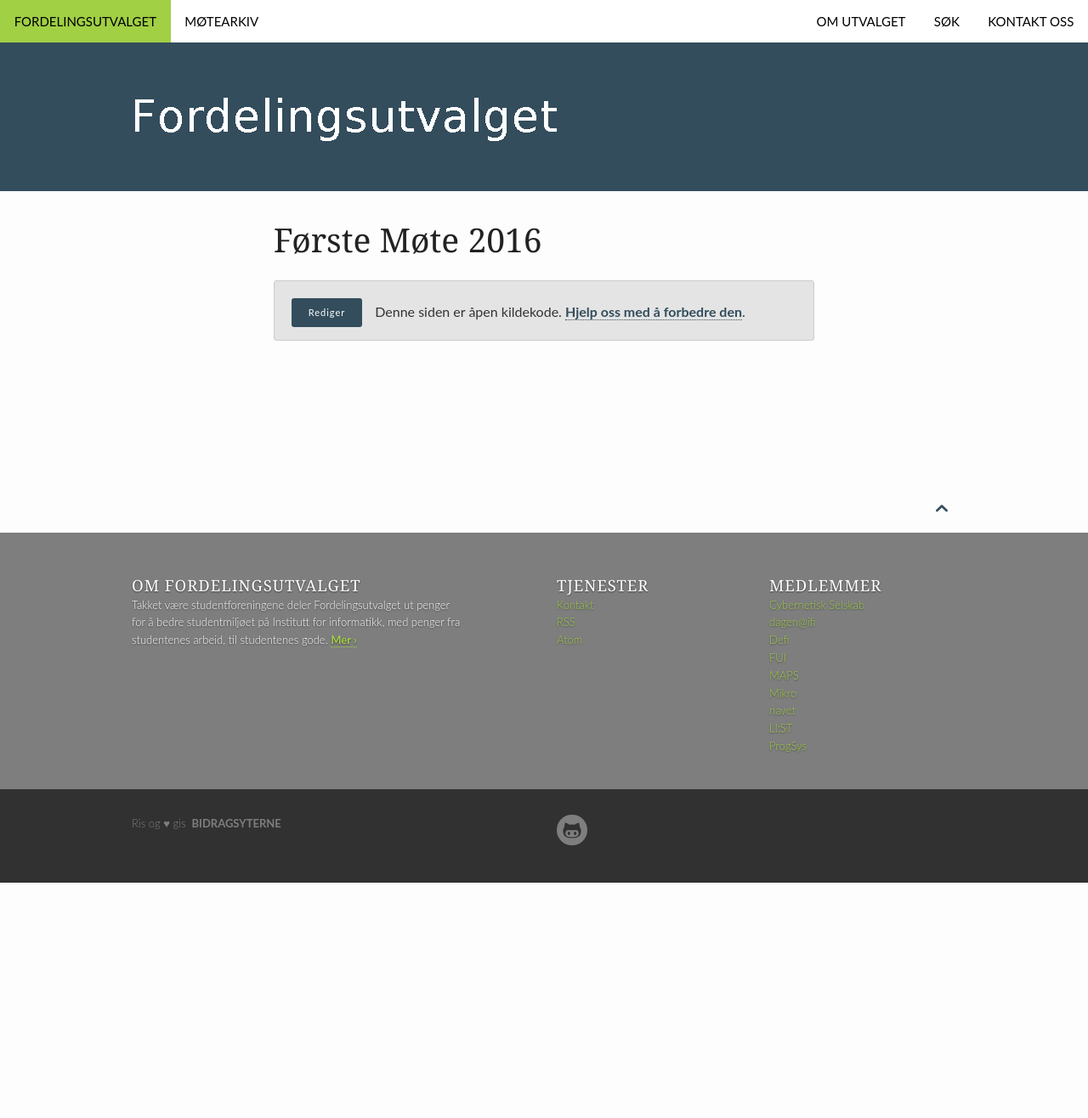
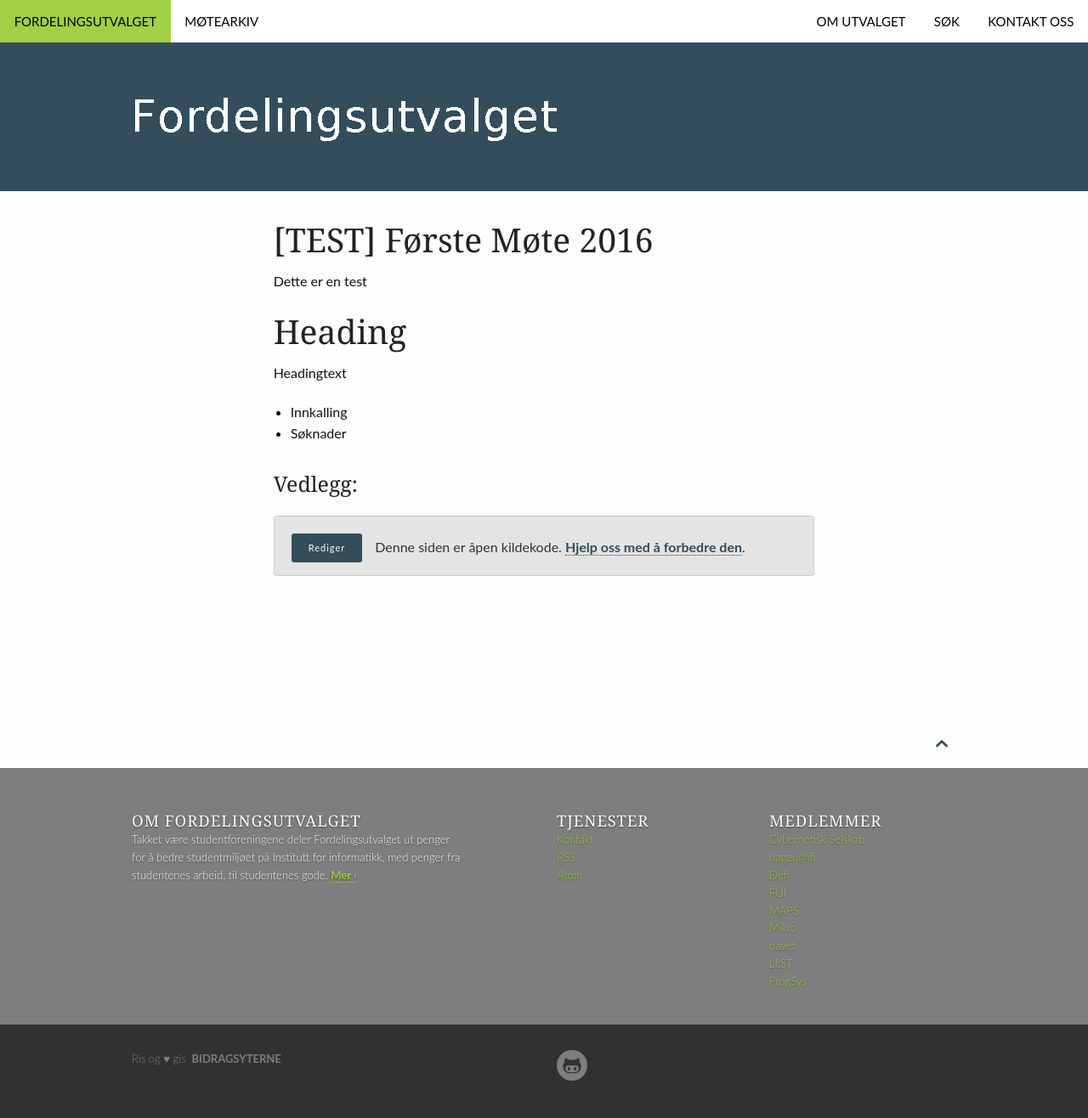
Before and after one commit to cybernetisk/fordelingsutvalget, a Jekyll site: the page built from _posts/2018/2018-04-15-Tredje_Møte.md, in a window 1280 px wide. Shown: the whole page at 85% size. Built offline with Jekyll 4.4.1, drawn with Linux system fonts in a browser that asks for light colours; before the commit the page ends 1039 px from its top, so only the background shows below that.

Commit message:
Minor testmeeting update. Working file listings

```diff
--- a/_layouts/mote.html
+++ b/_layouts/mote.html
@@ -48,12 +48,13 @@
 			{% include _comments.html %}
 			{% endif %}
 
+            <h3>Vedlegg:</h3>
 			<ol type="1">
 				{% assign date_str = page.date | date: "%Y-%m-%d"  %}
 				{% for vedlegg in site.static_files %}
 					{% if vedlegg.path contains "assets/vedlegg/" and vedlegg.path contains date_str %}
 						{% assign file_link = vedlegg.path | absolute_url %}
-						<li><a href="{{ file_link }}"> {{vedlegg.name}} </a></li>
+						<li><a href="{{ file_link }}" target="_blank"> {{vedlegg.name}} </a></li>
 					{% endif %}
 				{% endfor %}
 			</ol>
--- a/_posts/2018/4/2018-04-15-Tredje_Møte.md
+++ b/_posts/2018/2018-04-15-Tredje_Møte.md
@@ -1,6 +1,6 @@
 ---
 layout: mote
-title: "Første Møte 2016"
+title: "[TEST] Første Møte 2016"
 categories:
   - Motereferat
 tags:
@@ -14,6 +14,17 @@
 ---
 
 
+
+Dette er en test
+
+
+# Heading
+Headingtext
+
+
+* Innkalling
+* Søknader
+
  [1]: #
  [2]: #
  [3]: #
```
